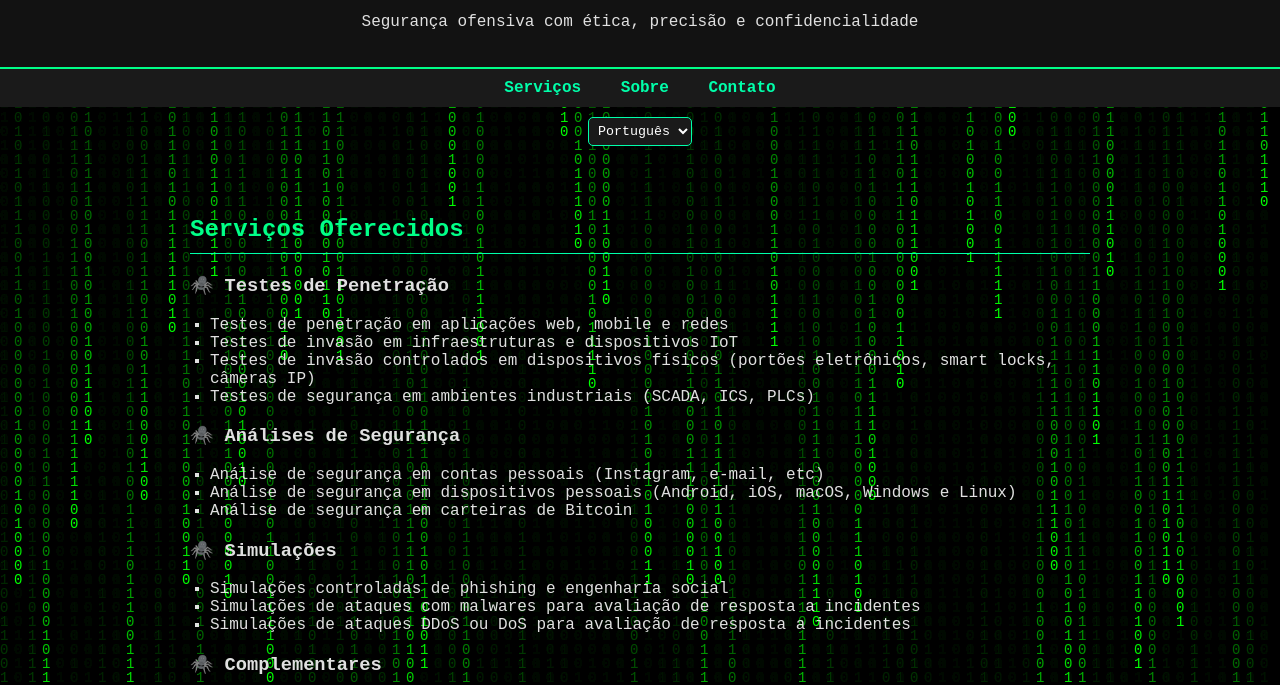
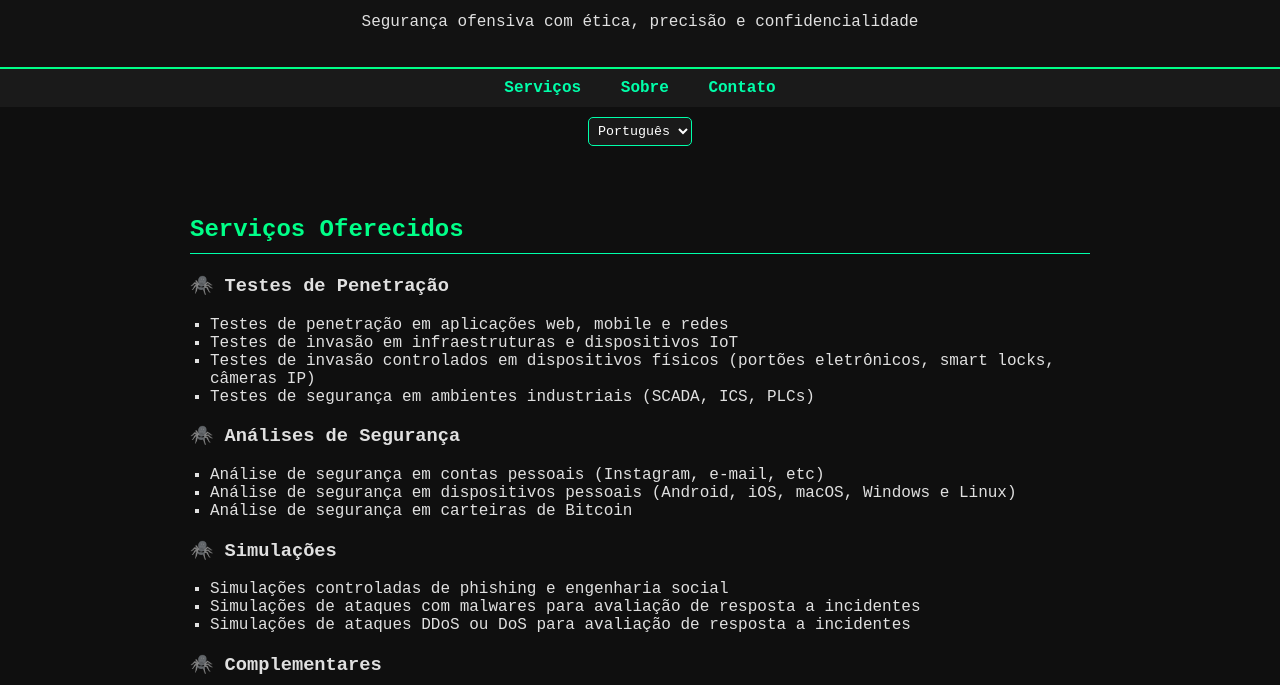
Before and after one commit to whoami-a51/whoami-a51.github.io, a plain HTML site: page index.html in a window 1280 px wide. Shown: the part 60-745 px from the top of the page. Drawn offline with Linux system fonts and the light colour scheme.

Commit message:
Update index.html

```diff
--- a/index.html
+++ b/index.html
@@ -89,19 +89,9 @@
          a.email-link {
          color: #00ffaa;
          }
-         #binaryRain {
-         position: fixed;
-         top: 0;
-         left: 0;
-         z-index: -1; /* Fica no fundo */
-         width: 100%;
-         height: 100%;
-         background: black;
-         }
       </style>
    </head>
    <body>
-      <canvas id="binaryRain"></canvas>
       <audio autoplay loop>
          <source src="music.mp3" type="audio/mpeg" />
          Seu navegador não suporta áudio HTML5.
@@ -349,38 +339,5 @@
 
          updateLanguage("pt");
       </script>
-      <script>
-         const canvas = document.getElementById("binaryRain");
-         const ctx = canvas.getContext("2d");
-
-         canvas.width = window.innerWidth;
-         canvas.height = window.innerHeight;
-
-         const binary = "01";
-         const fontSize = 14;
-         const columns = canvas.width / fontSize;
-         const drops = Array(Math.floor(columns)).fill(1);
-
-         function draw() {
-           ctx.fillStyle = "rgba(0, 0, 0, 0.05)";
-           ctx.fillRect(0, 0, canvas.width, canvas.height);
-
-           ctx.fillStyle = "#0F0"; // Verde Matrix
-           ctx.font = fontSize + "px monospace";
-
-           for (let i = 0; i < drops.length; i++) {
-             const text = binary[Math.floor(Math.random() * binary.length)];
-             ctx.fillText(text, i * fontSize, drops[i] * fontSize);
-
-             if (drops[i] * fontSize > canvas.height && Math.random() > 0.975) {
-               drops[i] = 0;
-             }
-             drops[i]++;
-           }
-         }
-
-         setInterval(draw, 33);
-         window.addEventListener("resize", () => location.reload());
-      </script>
    </body>
 </html>
```
